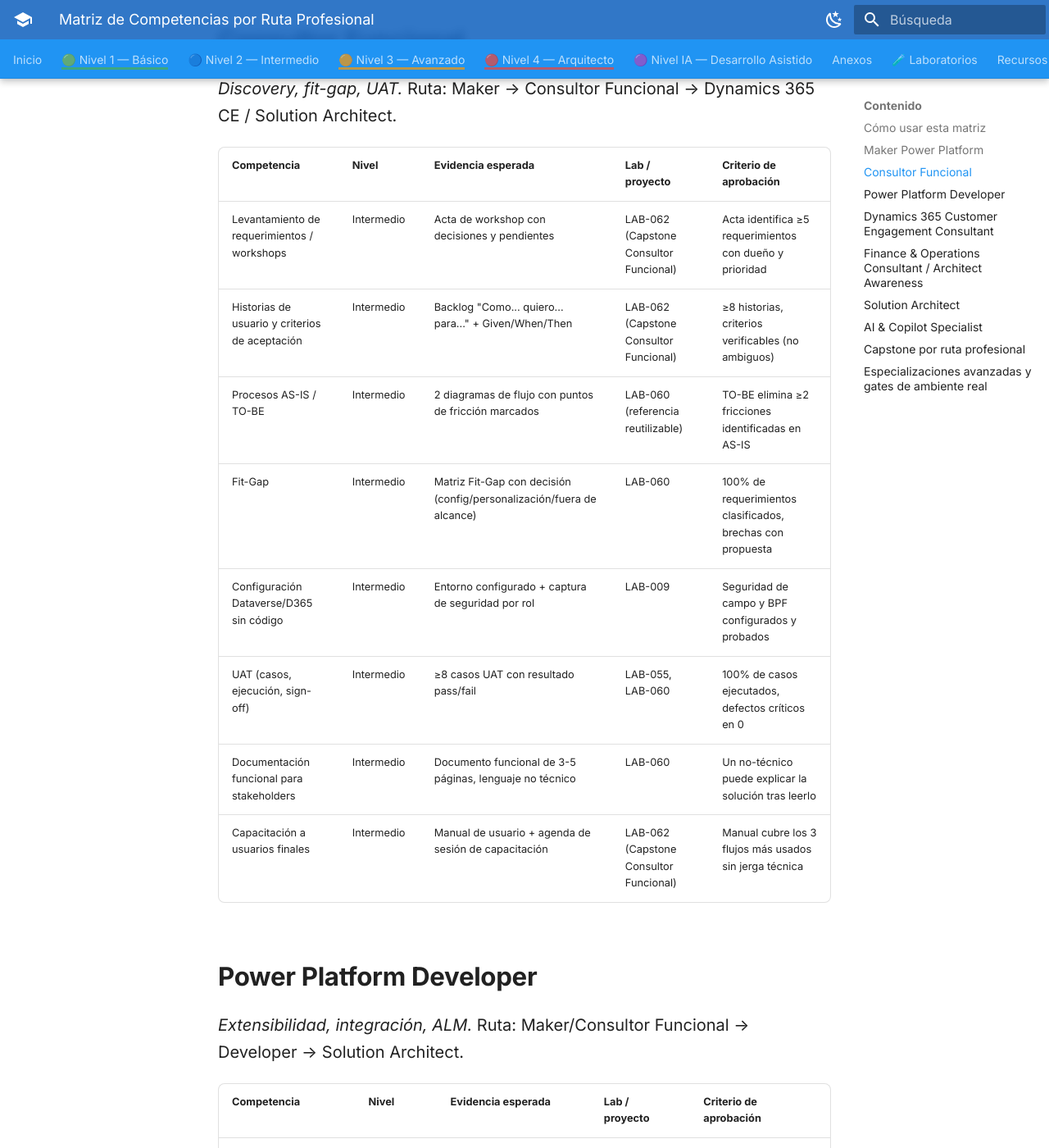
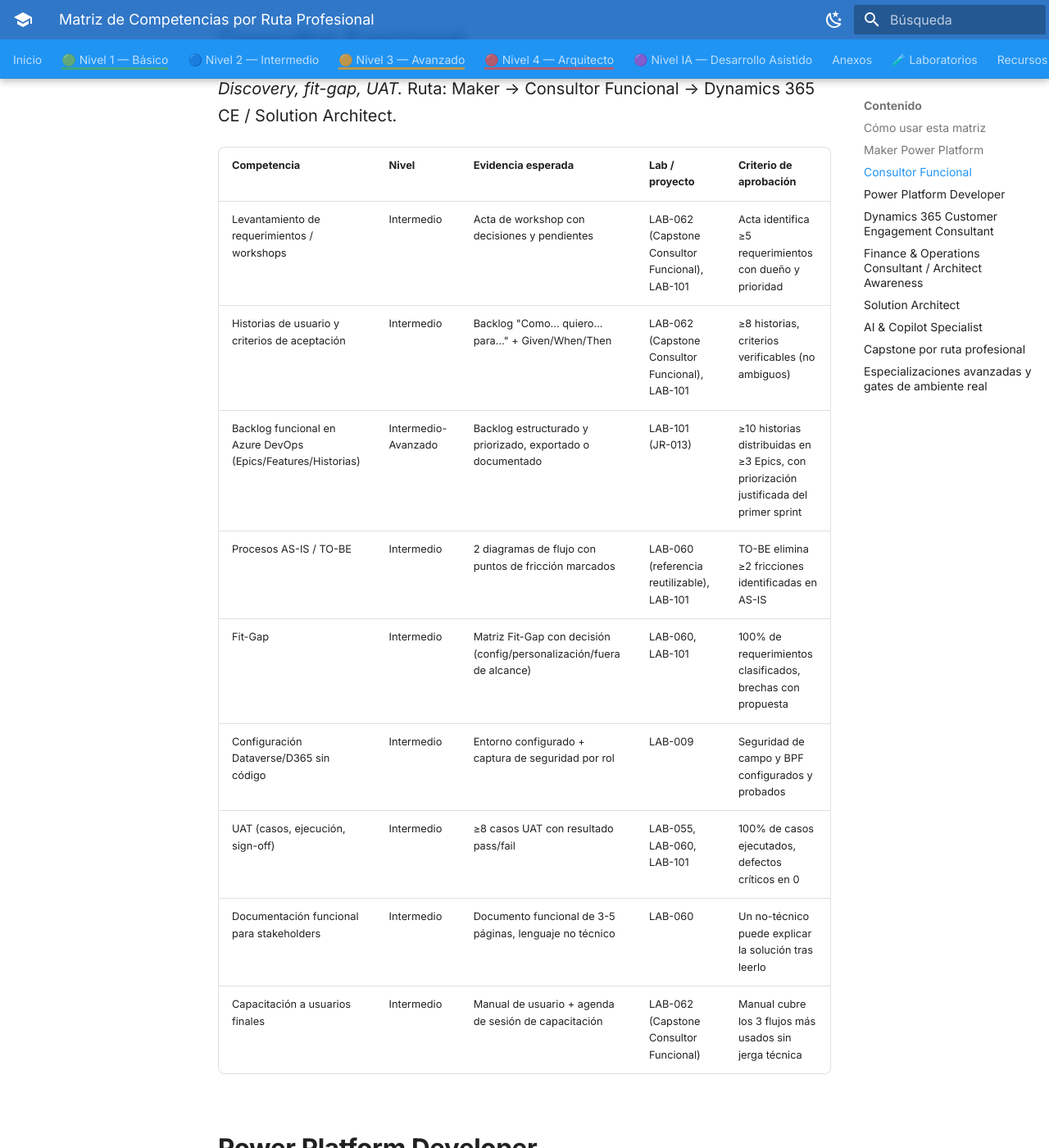
Before and after one commit to EdwingAlarcon/PlanEstudio, an MkDocs documentation site: the page built from docs/Recursos/MATRIZ_COMPETENCIAS.md, in a window 1280 px wide and 1400 px high, scrolled down 2032 px. Shown: the whole window at 82% size. Built offline with MkDocs 1.6.1 and Material for MkDocs 9.7.7, drawn with Linux system fonts in a browser that asks for light colours; some of the changed text lies outside the part shown.

Commit message:
docs: referenciar LAB-101 en /empleabilidad y matriz de competencias
- employability.ts: la card "CRM Functional Specialist" del hub /empleabilidad
  menciona ahora el backlog en Azure DevOps.
- MATRIZ_COMPETENCIAS.md: LAB-101 agregado como evidencia en Historias de
  usuario/criterios de aceptación, Fit-Gap, AS-IS/TO-BE y UAT (sección
  Consultor Funcional); nueva fila "Backlog funcional en Azure DevOps"; nueva
  fila "Caso funcional integrado multi-proceso" en la sección Dynamics 365 CE
  Consultant (no reemplaza a LAB-062 como capstone de la ruta Consultor
  Funcional, que se mantiene sin cambios).

Co-Authored-By: Claude Sonnet 5 <noreply@anthropic.com>

```diff
--- a/docs/Recursos/MATRIZ_COMPETENCIAS.md
+++ b/docs/Recursos/MATRIZ_COMPETENCIAS.md
@@ -42,12 +42,13 @@ corresponde a cada ruta.
 
 | Competencia | Nivel | Evidencia esperada | Lab / proyecto | Criterio de aprobación |
 |---|---|---|---|---|
-| Levantamiento de requerimientos / workshops | Intermedio | Acta de workshop con decisiones y pendientes | LAB-062 (Capstone Consultor Funcional) | Acta identifica ≥5 requerimientos con dueño y prioridad |
-| Historias de usuario y criterios de aceptación | Intermedio | Backlog "Como... quiero... para..." + Given/When/Then | LAB-062 (Capstone Consultor Funcional) | ≥8 historias, criterios verificables (no ambiguos) |
-| Procesos AS-IS / TO-BE | Intermedio | 2 diagramas de flujo con puntos de fricción marcados | LAB-060 (referencia reutilizable) | TO-BE elimina ≥2 fricciones identificadas en AS-IS |
-| Fit-Gap | Intermedio | Matriz Fit-Gap con decisión (config/personalización/fuera de alcance) | LAB-060 | 100% de requerimientos clasificados, brechas con propuesta |
+| Levantamiento de requerimientos / workshops | Intermedio | Acta de workshop con decisiones y pendientes | LAB-062 (Capstone Consultor Funcional), LAB-101 | Acta identifica ≥5 requerimientos con dueño y prioridad |
+| Historias de usuario y criterios de aceptación | Intermedio | Backlog "Como... quiero... para..." + Given/When/Then | LAB-062 (Capstone Consultor Funcional), LAB-101 | ≥8 historias, criterios verificables (no ambiguos) |
+| Backlog funcional en Azure DevOps (Epics/Features/Historias) | Intermedio-Avanzado | Backlog estructurado y priorizado, exportado o documentado | LAB-101 (JR-013) | ≥10 historias distribuidas en ≥3 Epics, con priorización justificada del primer sprint |
+| Procesos AS-IS / TO-BE | Intermedio | 2 diagramas de flujo con puntos de fricción marcados | LAB-060 (referencia reutilizable), LAB-101 | TO-BE elimina ≥2 fricciones identificadas en AS-IS |
+| Fit-Gap | Intermedio | Matriz Fit-Gap con decisión (config/personalización/fuera de alcance) | LAB-060, LAB-101 | 100% de requerimientos clasificados, brechas con propuesta |
 | Configuración Dataverse/D365 sin código | Intermedio | Entorno configurado + captura de seguridad por rol | LAB-009 | Seguridad de campo y BPF configurados y probados |
-| UAT (casos, ejecución, sign-off) | Intermedio | ≥8 casos UAT con resultado pass/fail | LAB-055, LAB-060 | 100% de casos ejecutados, defectos críticos en 0 |
+| UAT (casos, ejecución, sign-off) | Intermedio | ≥8 casos UAT con resultado pass/fail | LAB-055, LAB-060, LAB-101 | 100% de casos ejecutados, defectos críticos en 0 |
 | Documentación funcional para stakeholders | Intermedio | Documento funcional de 3-5 páginas, lenguaje no técnico | LAB-060 | Un no-técnico puede explicar la solución tras leerlo |
 | Capacitación a usuarios finales | Intermedio | Manual de usuario + agenda de sesión de capacitación | LAB-062 (Capstone Consultor Funcional) | Manual cubre los 3 flujos más usados sin jerga técnica |
 
@@ -84,6 +85,7 @@ requieren tenant/licencia real se controlan con el recurso
 | Field Service (work orders, agreements, mobile offline, scheduling) | Avanzado | Work order end-to-end + agreement preventivo + matriz mobile offline | Módulo 58, LAB-086, LAB-087 | El ciclo de orden de trabajo, mantenimiento preventivo y offline profile quedan validados o simulados con evidencia |
 | Integración con Dataverse (datos compartidos entre apps) | Avanzado | Diagrama de flujo de datos entre Sales/Service/Insights | LAB-060 | Sin duplicación de entidades cliente entre apps |
 | UAT y go-live de un escenario CE completo | Avanzado | 8 casos UAT + checklist de go-live | LAB-060 | 100% de casos ejecutados, checklist sin pendientes críticos |
+| Caso funcional integrado multi-proceso (admisión, servicio, retención, cobranza) | Avanzado | Backlog Azure DevOps + modelo de datos + diseño de servicio + Power Automate + matriz de trazabilidad requerimiento→historia→configuración→prueba | LAB-101 (JR-013) | Los 4 procesos quedan conectados en un solo caso con 10 casos UAT y ≥3 defectos registrados |
 
 ## Finance & Operations Consultant / Architect Awareness
 
```
Also changed, not shown: 1 other file.
